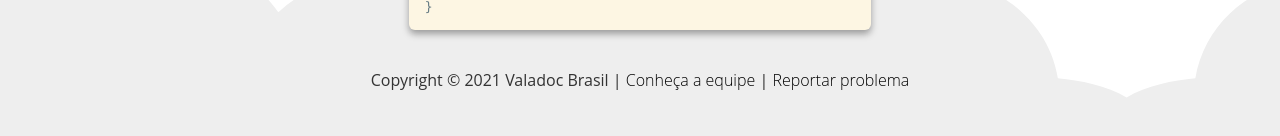
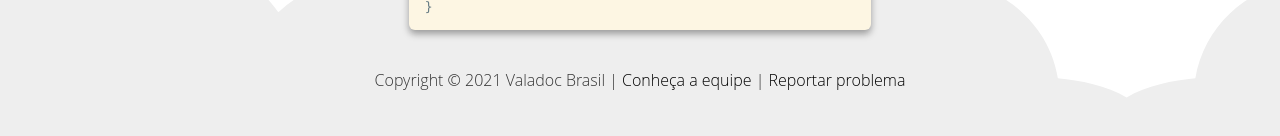
Before and after one commit to Valadoc-br/website, an Angular app: page / in a window 1280 px wide. Shown: the part 628-764 px from the top of the page. Built offline with nearby package versions, Linux system fonts and the light colour scheme.

Commit message:
adjusting footer CSS

```diff
--- a/src/app/footer/footer.component.css
+++ b/src/app/footer/footer.component.css
@@ -3,6 +3,7 @@ footer {
   display: flex;
   align-items: center;
   line-height: 20px;
+  font-weight: 300;
 }
 
 .div-footer {
@@ -20,12 +21,12 @@ footer a:visited,
 footer a:active {
   display: flex;
   align-items: center;
+  font-weight: 300;
 }
 
 footer a:hover {
   color: #1651B8;
   text-decoration: none;
-  font-weight: 400;
 }
 
 svg#clouds {
```
